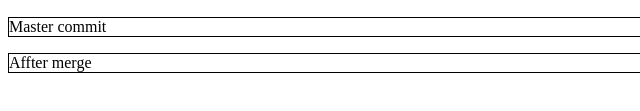
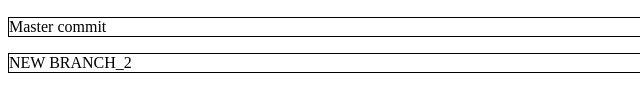
Before and after one commit to viter97/test, a plain HTML site: page index.html in a window 1280 px wide. Shown: the part 203-314 px from the top of the page, 0-640 px from the left. Drawn offline with Linux system fonts and the light colour scheme.

Commit message:
2 branch_2

```diff
--- a/index.html
+++ b/index.html
@@ -23,7 +23,7 @@
 	<h2> Master commit</h2>
 	<p>Master commit</p>
 
-<p>Affter merge</p>
+<p>NEW BRANCH_2</p>
 
 </body>
 </html>
```
